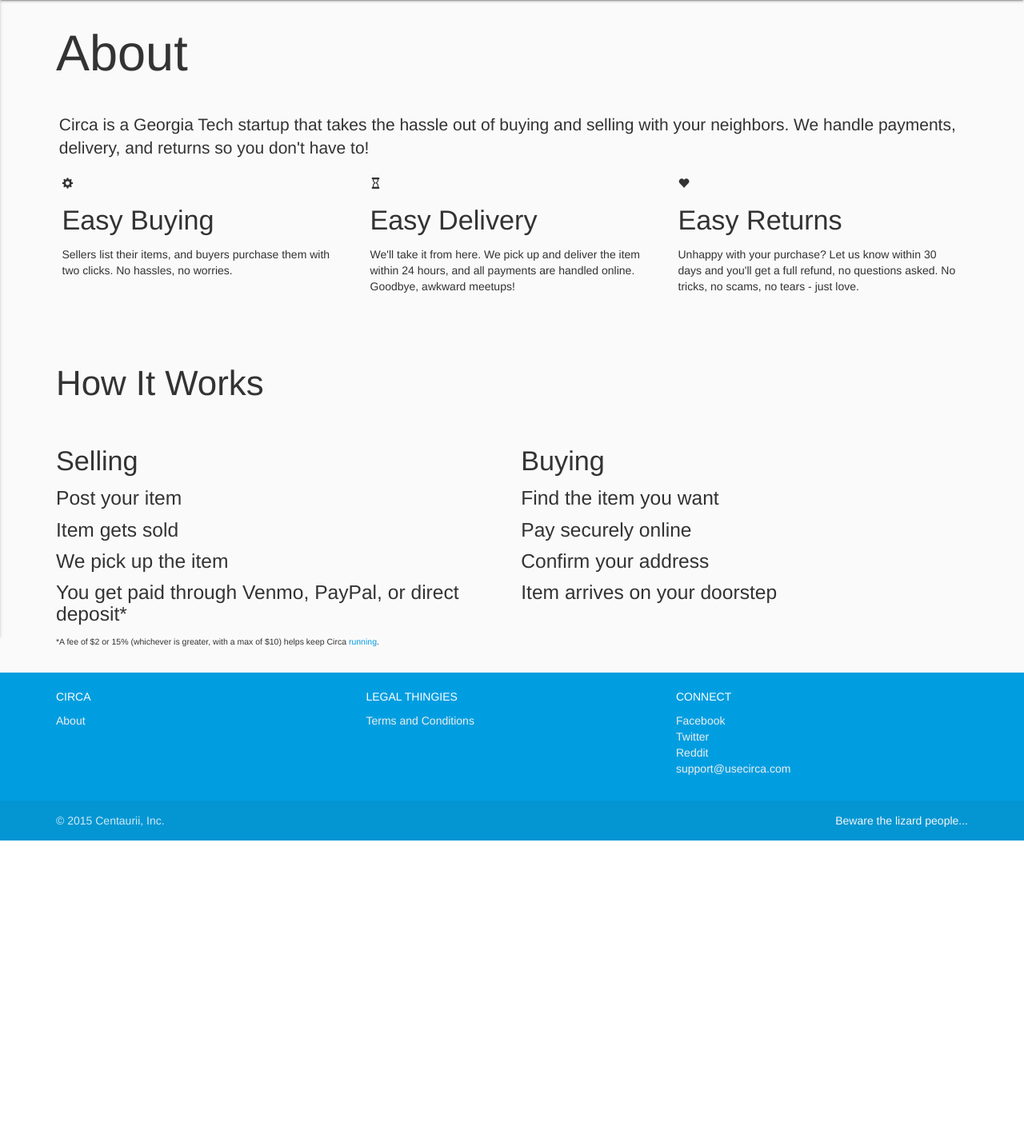
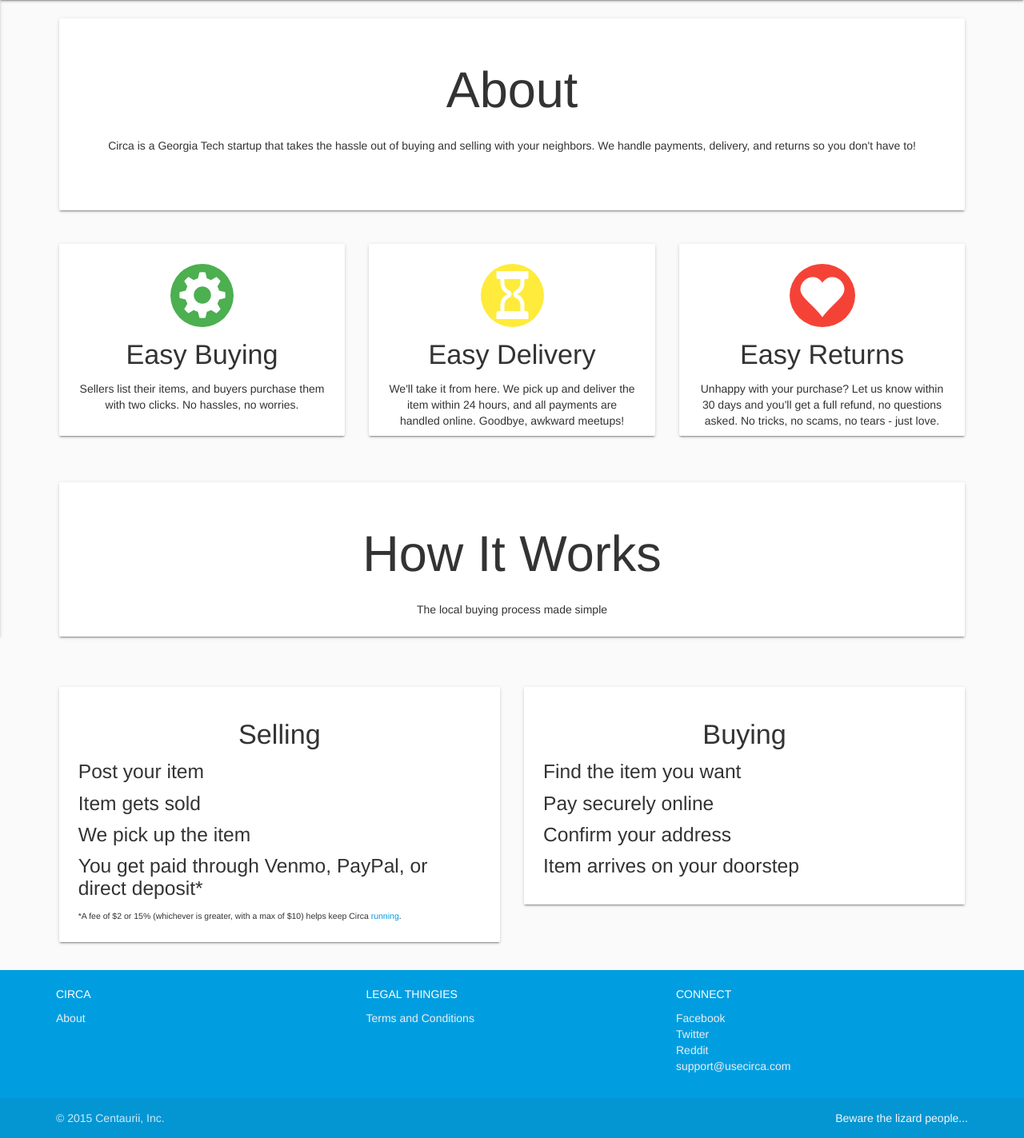
Before and after one commit to gnarizzy/circa, a Django app: template circa/templates/about.html in a window 1280 px wide. Shown: the part 64-1487 px from the top of the page at 80% size. Before the commit the page ends 1115 px from the top, so only its background shows below. Run offline with Django 3.2, Linux system fonts and the light colour scheme; the template is opened without the code that fills it, so the values that code supplies are empty; some libraries are stand-ins or nearby versions.

Commit message:
about page jazzed up a bit

```diff
--- a/circa/static/css/custom.css
+++ b/circa/static/css/custom.css
@@ -105,6 +105,11 @@ nav ul a {
       color: black;
       background: #e0e0e0;
     }
+
+    .about-card {
+        height: 360px;
+    }
+
 }
 
 /* Medium devices (desktops, 992px and up) */
@@ -123,6 +128,10 @@ nav ul a {
         margin-bottom: -64px;
         padding-bottom: 69px;
     }
+
+    .about-card {
+        height: 260px;
+    }
 }
 
 /* Large devices (large desktops, 1200px and up) */
@@ -140,6 +149,11 @@ nav ul a {
         margin-top: -15px;
         margin-bottom: -64px;
         padding-bottom: 69px;
+    }
+
+
+    .about-card {
+        height: 240px;
     }
 }
 
--- a/circa/templates/about.html
+++ b/circa/templates/about.html
@@ -7,22 +7,28 @@
 <link rel="stylesheet" type="text/css" href="{% static 'css/main.css'%}">
 {% endblock %}
 {% block body_block %}
-<div class = "container">
-    <h1>About</h1>
-</div>
 <section id="about" class="section">
     <div class="container">
         <div class="row">
-					<div class="col-sm-12">
-						<p class="lead">
+            <div class="col-xs-12">
+                <div class="card center about-card">
+                    <div class="card-content">
+                    <h1>About</h1>
+                    <p>
                         Circa is a Georgia Tech startup that takes the hassle out of buying
                         and selling with your neighbors. We handle payments, delivery, and returns so you don't have to!
                     </p>
+                    </div>
+                </div>
+            </div>
+        </div>
         <div class="row">
-							<div class="col-sm-4 feature-box-container">
-								<div class="feature-box wow fadeInDown">
+            <div class="col-xs-12 col-sm-4">
+                <div class="card center about-card">
+                    <div class="card-content">
                         <div class="icon">
-										<i class="glyphicon glyphicon-cog"></i>
+                            <i class="glyphicon medium circle white-text green glyphicon-cog"
+                                    style="padding: 10px 9px 9px 10px;"></i>
                         </div>
                         <div class="description">
                             <h4>Easy Buying</h4>
@@ -32,10 +38,13 @@
                         </div>
                     </div>
                 </div>
-							<div class="col-sm-4 feature-box-container">
-								<div class="feature-box wow fadeInDown" data-wow-delay="0.2s">
+            </div>
+            <div class="col-xs-12 col-sm-4">
+                <div class="card center about-card">
+                    <div class="card-content">
                         <div class="icon">
-										<i class="glyphicon glyphicon-hourglass"></i>
+                            <i class="glyphicon medium circle white-text yellow glyphicon-hourglass"
+                                    style="padding: 10px 9px 9px 10px;"></i>
                         </div>
                         <div class="description">
                             <h4>Easy Delivery</h4>
@@ -45,10 +54,13 @@
                         </div>
                     </div>
                 </div>
-							<div class="col-sm-4 feature-box-container">
-								<div class="feature-box wow fadeInDown" data-wow-delay="0.4s">
+            </div>
+            <div class="col-xs-12 col-sm-4">
+                <div class="card center about-card">
+                    <div class="card-content">
                         <div class="icon">
-										<i class="glyphicon glyphicon-heart"></i>
+                            <i class="glyphicon medium circle white-text red  glyphicon-heart"
+                                    style="padding: 12px 13px 7px 9px;"></i>
                         </div>
                         <div class="description">
                             <h4>Easy Returns</h4>
@@ -61,14 +73,25 @@
             </div>
         </div>
     </div>
-			</div>
 </section>
 <div class = "container">
-            <h3>How It Works</h3>
+    <div class="row">
+        <div class="col-xs-12">
+            <div class="card center">
+                <div class="card-content">
+                    <h1>How It Works</h1>
+                    <p>The local buying process made simple</p>
+                </div>
+            </div>
+        </div>
+    </div>
     <div class="row">
         <div class ="take-space"></div>
-                <div id="staggered-sell" class="left col l6 m6 s12">
-                    <h4> Selling </h4>
+        <div class="col-xs-12 col-md-6">
+            <div class="card">
+                <div class="card-content">
+                    <div id="staggered-sell">
+                        <h4 class="center"> Selling </h4>
                         <p>
                             <ul>
                                 <li>
@@ -88,8 +111,14 @@
                                                                                                 target="_blank">running</a>.</small>
                         </p>
                     </div>
-                <div id="staggered-buy" class="left col l6 m6 s12">
-                    <h4> Buying </h4>
+                </div>
+            </div>
+        </div>
+        <div class="col-xs-12 col-md-6">
+            <div class="card">
+                <div class="card-content">
+                    <div id="staggered-buy">
+                        <h4 class="center"> Buying </h4>
                         <p>
                             <ul>
                                 <li>
@@ -110,4 +139,5 @@
                 </div>
             </div>
         </div>
+    </div>
 {% endblock %}
```
Lines whose indentation alone changed are shown as unchanged.
